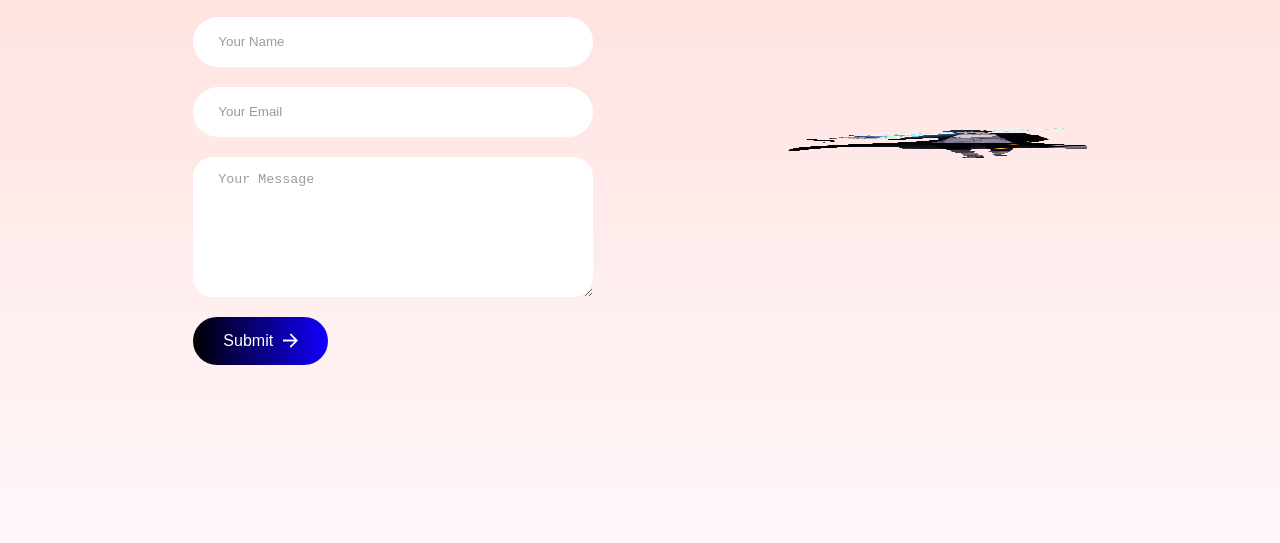
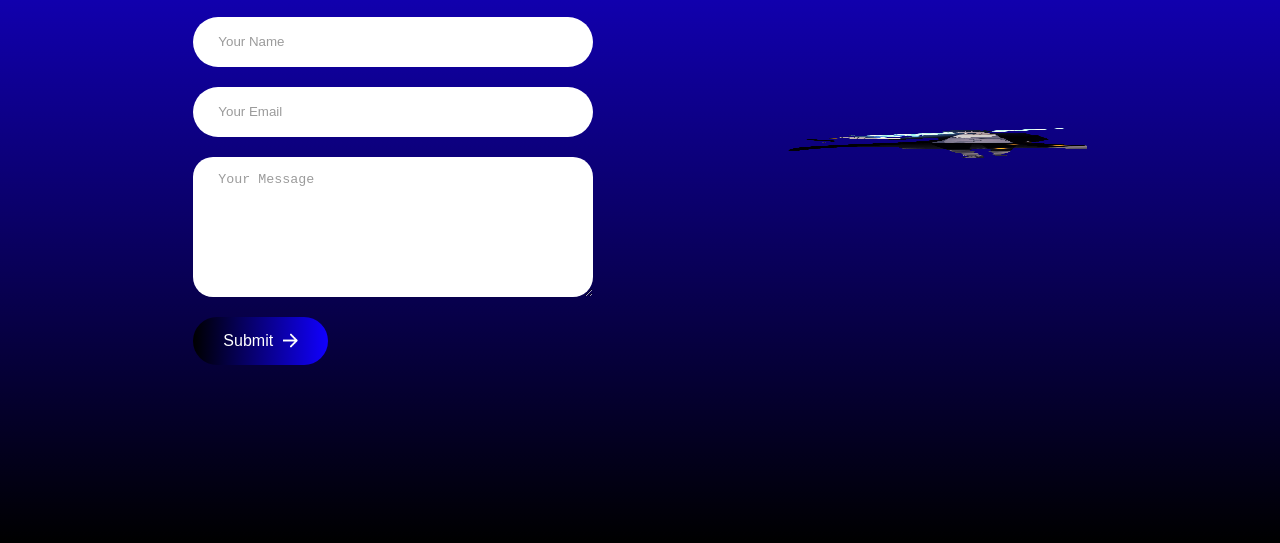
Before and after one commit to arjhaydiaz123/Thisismycontact, a plain HTML site: page index.html in a window 1280 px wide. Shown: the part 257-800 px from the top of the page. Drawn offline with Linux system fonts and the light colour scheme.

Commit message:
Update style.css

```diff
--- a/style.css
+++ b/style.css
@@ -5,7 +5,7 @@
 }
 body{
     font-family: 'Outfit';
-    background: linear-gradient(#ffdad5, #fff7f9);
+    background: linear-gradient(#1900ff, #000000);
 }
 .contact-container{
     height: 100vh;
```
